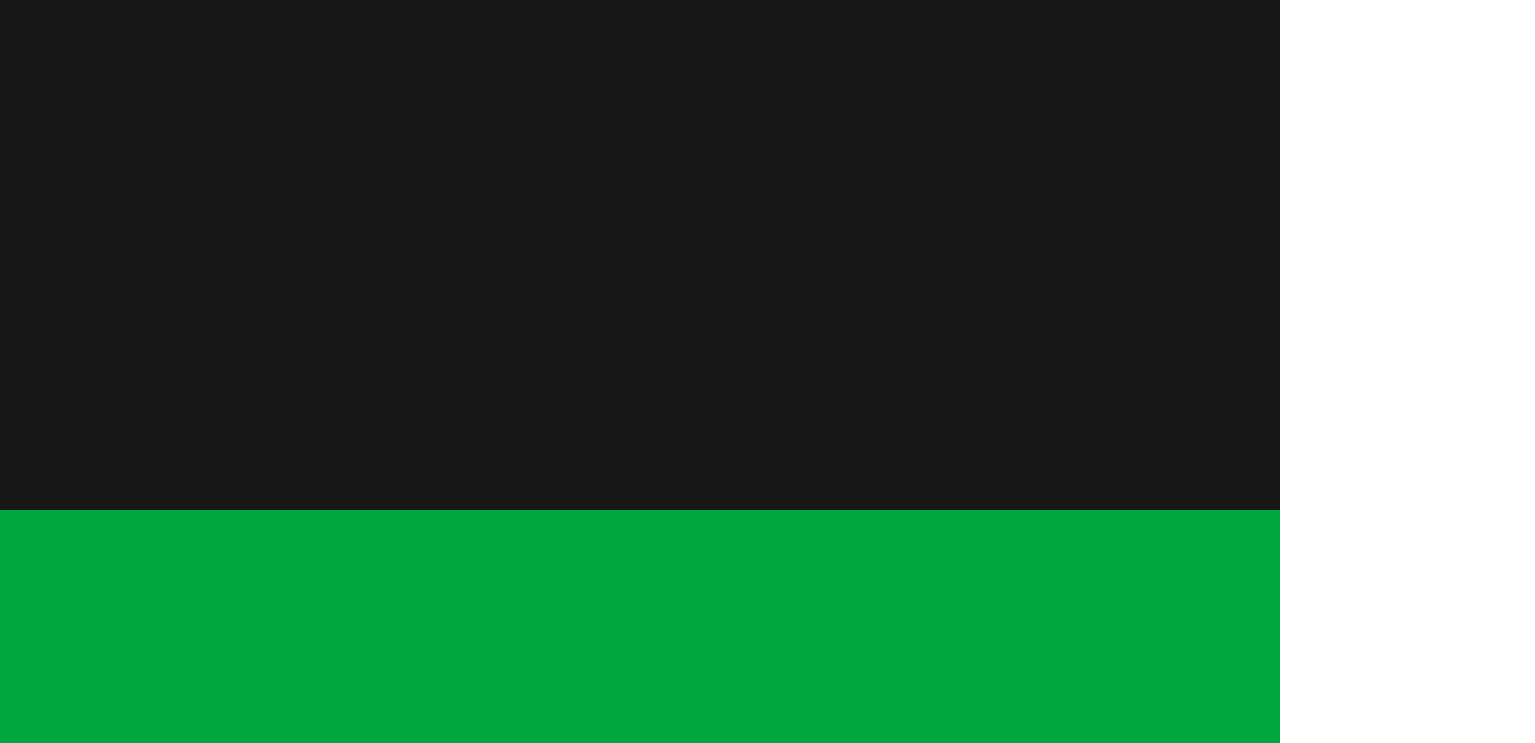
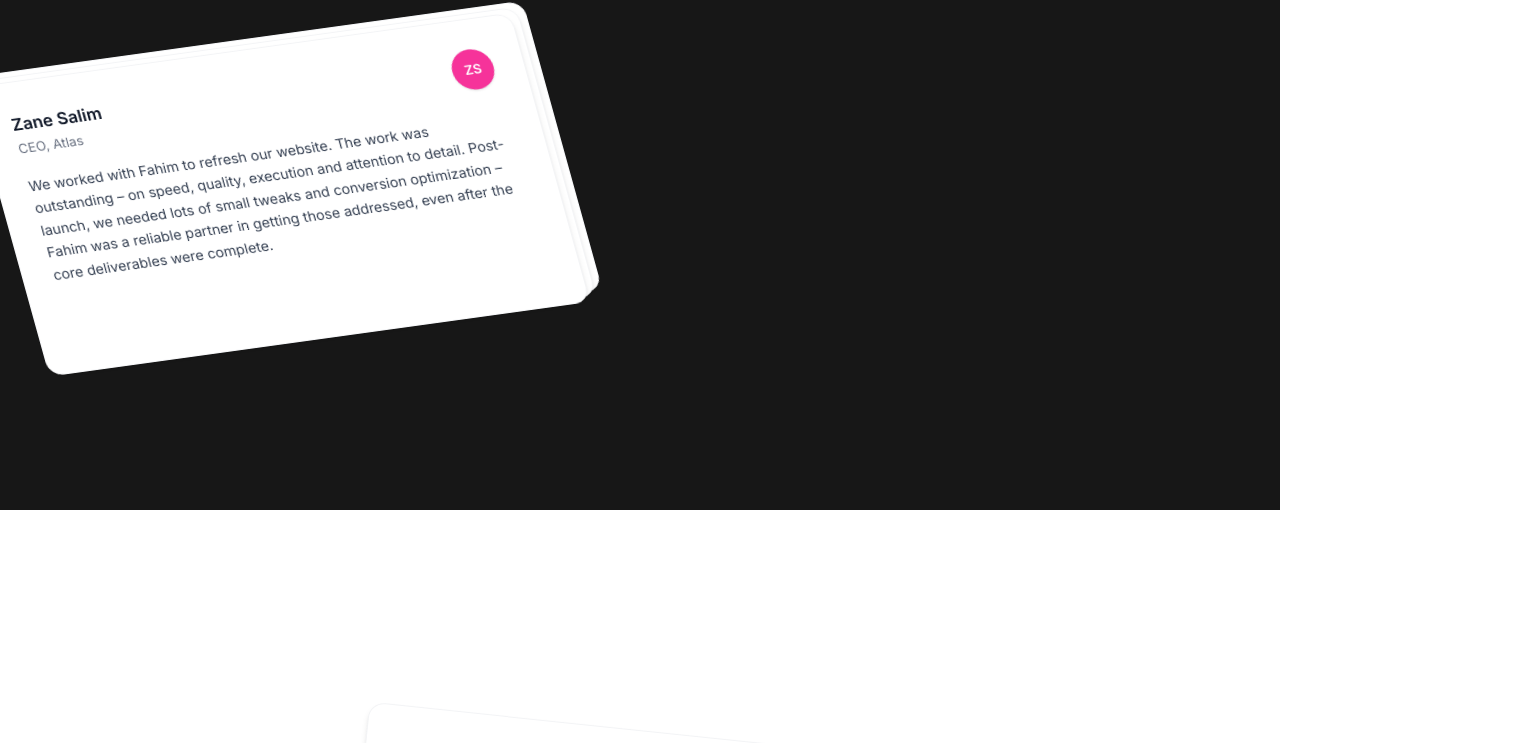
Before and after one commit to tanveera2001/portfolio-nextjs, a Next.js app: page / in a window 1280 px wide. Shown: the part 3490-4233 px from the top of the page, 1535 px wide, since content can reach past the window. Built offline with nearby package versions, Linux system fonts and the light colour scheme.

Commit message:
Update experiences

```diff
--- a/src/components/Experience.tsx
+++ b/src/components/Experience.tsx
@@ -1,12 +1,121 @@
+import { motion, useScroll, useTransform, useSpring } from "framer-motion";
+import { useRef } from "react";
 
+const cards = [
+  {
+    id: 1,
+    name: "Zane Salim",
+    role: "CEO, Atlas",
+    text: "We worked with Fahim to refresh our website. The work was outstanding – on speed, quality, execution and attention to detail. Post-launch, we needed lots of small tweaks and conversion optimization – Fahim was a reliable partner in getting those addressed, even after the core deliverables were complete.",
+    avatar: "ZS"
+  },
+  {
+    id: 2,
+    name: "Sarah Chen",
+    role: "CTO, TechCorp",
+    text: "Amazing UI, smooth animations, powerful features. The development process was seamless and the final product exceeded our expectations.",
+    avatar: "SC"
+  },
+  {
+    id: 3,
+    name: "Michael Rodriguez",
+    role: "Product Manager, StartupXYZ",
+    text: "The best onboarding experience we've ever used. Everything was intuitive and the team was incredibly responsive to our needs.",
+    avatar: "MR"
+  },
+  {
+    id: 4,
+    name: "Emily Watson",
+    role: "Designer, Creative Co",
+    text: "Super smooth and elegant animation example! The attention to detail really shows in every interaction.",
+    avatar: "EW"
+  },
+];
 
-const Experience = () => {
+export default function Experience() {
+  const containerRef = useRef(null);
+
+  const { scrollYProgress } = useScroll({
+    target: containerRef,
+    offset: ["start start", "end end"],
+  });
+
+  const springScroll = useSpring(scrollYProgress, { stiffness: 300, damping: 25 });
+
+  const organizedOffsets = [
+    { x: 0, y: 0, rotateZ: 0 },
+    { x: 6, y: -6, rotateZ: 2 },
+    { x: 12, y: -12, rotateZ: 4 },
+    { x: 18, y: -18, rotateZ: 6 },
+  ];
+
+  const interval = 1 / cards.length;
+  const motionRange = 0.2;
+
   return (
-      <div className="relative h-screen bg-green-600 flex items-center justify-center">
-      <p className="text-black text-[3.5vw]">Experience</p>
+    <div ref={containerRef} className="relative w-full h-[400vh]">
 
+      {/* The card stack is ON TOP of the big text */}
+      <div className="sticky top-0 h-screen flex items-center justify-center">
+
+        {/* Background text */}
+        <div className="absolute inset-0 flex items-center justify-center pointer-events-none">
+          <h2 className="text-[120px] md:text-[160px] font-bold text-gray-900 whitespace-nowrap select-none">
+            ...founders <span className="inline-block align-middle text-[100px] md:text-[140px]">💜</span> my work
+          </h2>
+        </div>
+
+        {/* Card stack */}
+        <div className="relative w-145 h-80 z-10">
+          {cards.map((card, i) => {
+            const start = i * interval;
+            const end = start + motionRange;
+
+            const y = useTransform(springScroll, [start, end], [0, -700]);
+            const x = useTransform(springScroll, [start, end], [0, -400]);
+            const rotateX = useTransform(springScroll, [start, end], [0, 25]);
+            const rotateY = useTransform(springScroll, [start, end], [0, 15]);
+
+            const { x: initialX, y: initialY, rotateZ: initialRotateZ } = organizedOffsets[i];
+            const rotateZ = useTransform(springScroll, [start, end], [initialRotateZ, -15]);
+
+            return (
+              <motion.div
+                key={card.id}
+                style={{
+                  y,
+                  x,
+                  rotateX,
+                  rotateY,
+                  rotateZ,
+                  zIndex: cards.length - i,
+                  translateX: initialX,
+                  translateY: initialY,
+                }}
+                className="absolute inset-0 bg-white rounded-2xl shadow-md border border-gray-100 p-8 origin-top w-145 h-80"
+              >
+                <div className="flex flex-col h-full">
+                  <div className="flex items-start justify-between mb-5">
+                    <div>
+                      <h3 className="text-lg font-semibold text-gray-900">{card.name}</h3>
+                      <p className="text-sm text-gray-500 mt-0.5">{card.role}</p>
+                    </div>
+
+                    <div className="w-11 h-11 rounded-full bg-pink-500 flex items-center justify-center text-white text-sm font-semibold shadow-sm">
+                      {card.avatar}
+                    </div>
+                  </div>
+
+                  <p className="text-[15px] leading-relaxed text-gray-700">
+                    {card.text}
+                  </p>
+                </div>
+              </motion.div>
+            );
+          })}
+        </div>
+
+      </div>
     </div>
-  )
+  );
 }
-
-export default Experience
--- /dev/null
+++ b/src/data.ts
@@ -0,0 +1,37 @@
+export const projects = [
+  {
+    title: "Matthias Leidinger",
+    description: "Originally hailing from Austria, Berlin-based photographer Matthias Leindinger is a young creative brimming with talent and ideas.",
+    src: "rock.jpg",
+    link: "https://www.ignant.com/2023/03/25/ad2186-matthias-leidingers-photographic-exploration-of-awe-and-wonder/",
+    color: "#BBACAF"
+  },
+  {
+    title: "Clément Chapillon",
+    description: "This is a story on the border between reality and imaginary, about the contradictory feelings that the insularity of a rocky, arid, and wild territory provokes”—so French photographer Clément Chapillon describes his latest highly captivating project Les rochers fauves (French for ‘The tawny rocks’).",
+    src: "tree.jpg",
+    link: "https://www.ignant.com/2022/09/30/clement-chapillon-questions-geographical-and-mental-isolation-with-les-rochers-fauves/",
+    color: "#977F6D"
+  },
+  {
+    title: "Zissou",
+    description: "Though he views photography as a medium for storytelling, Zissou’s images don’t insist on a narrative. Both crisp and ethereal, they’re encoded with an ambiguity—a certain tension—that lets the viewer find their own story within them.",
+    src: "water.jpg",
+    link: "https://www.ignant.com/2023/10/28/capturing-balis-many-faces-zissou-documents-the-sacred-and-the-mundane-of-a-fragile-island/",
+    color: "#C2491D"
+  },
+  {
+    title: "Mathias Svold and Ulrik Hasemann",
+    description: "The coastlines of Denmark are documented in tonal colors in a pensive new series by Danish photographers Ulrik Hasemann and Mathias Svold; an ongoing project investigating how humans interact with and disrupt the Danish coast.",
+    src: "house.jpg",
+    link: "https://www.ignant.com/2019/03/13/a-photographic-series-depicting-the-uncertain-future-of-denmarks-treasured-coastlines/",
+    color: "#B62429"
+  },
+  {
+    title: "Mark Rammers",
+    description: "Dutch photographer Mark Rammers has shared with IGNANT the first chapter of his latest photographic project, ‘all over again’—captured while in residency at Hektor, an old farm in Los Valles, Lanzarote. Titled ‘Beginnings’, the mesmerizing collection of images is a visual and meditative journey into the origins of regrets and the uncertainty of stepping into new unknowns.",
+    src: "cactus.jpg",
+    link: "https://www.ignant.com/2023/04/12/mark-rammers-all-over-again-is-a-study-of-regret-and-the-willingness-to-move-forward/",
+    color: "#88A28D"
+  }
+]
```
